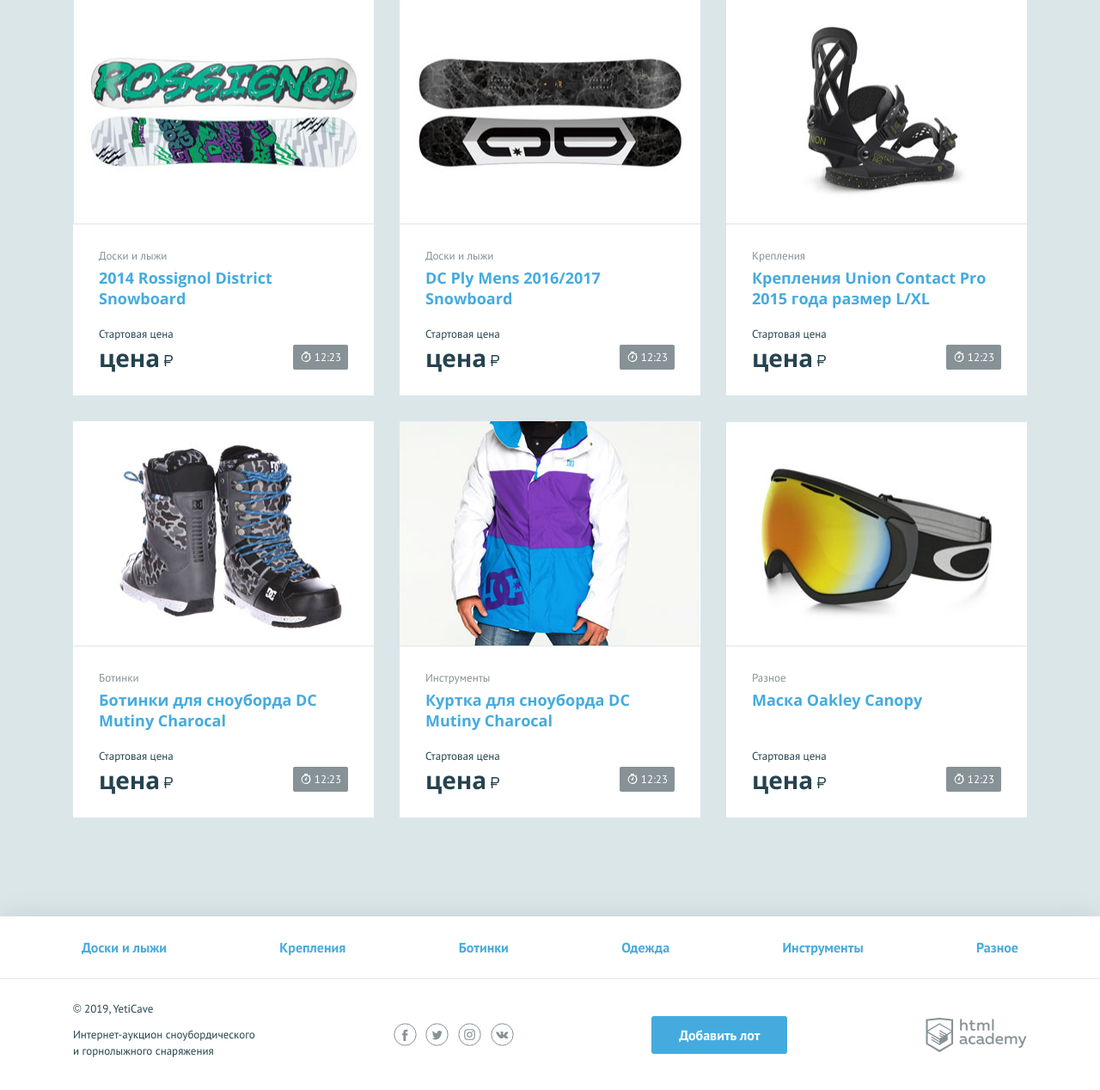
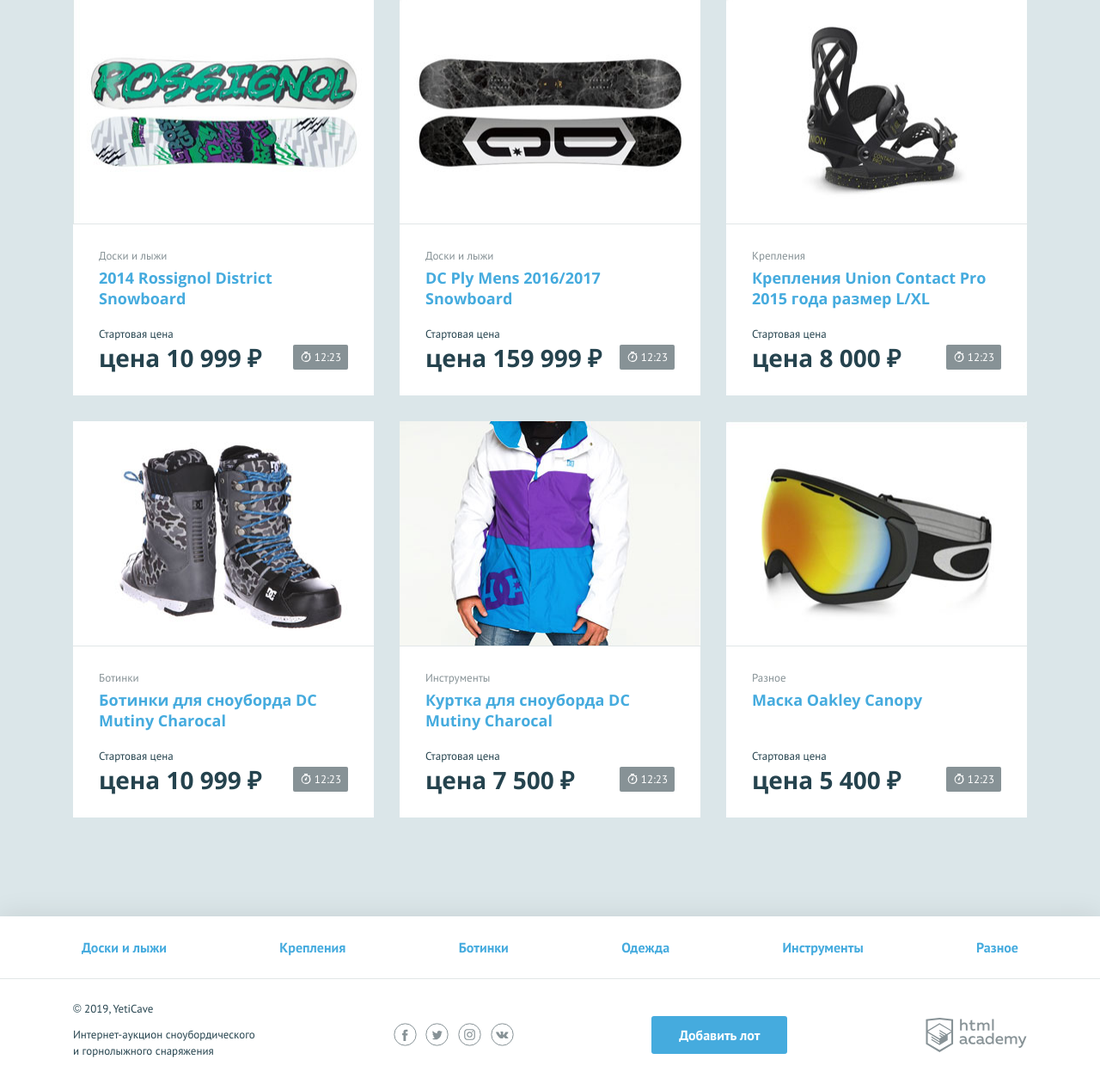
Before and after one commit to htmlacademy-php/1470531-yeticave-12, a PHP site: page / in a window 1280 px wide. Shown: the part 567-1835 px from the top of the page at 86% size. Run offline with PHP 8.4, Linux system fonts and the light colour scheme.

Commit message:
fix: убрал лишний тег

```diff
--- a/index.php
+++ b/index.php
@@ -130,7 +130,7 @@
                         <div class="lot__state">
                             <div class="lot__rate">
                                 <span class="lot__amount">Стартовая цена</span>
-                                <span class="lot__cost">цена<b class="rub"> <?=format_price($offer['price'])?></b></span>
+                                <span class="lot__cost">цена <?=format_price($offer['price'])?></span>
                             </div>
                             <div class="lot__timer timer">
                                 12:23
```
